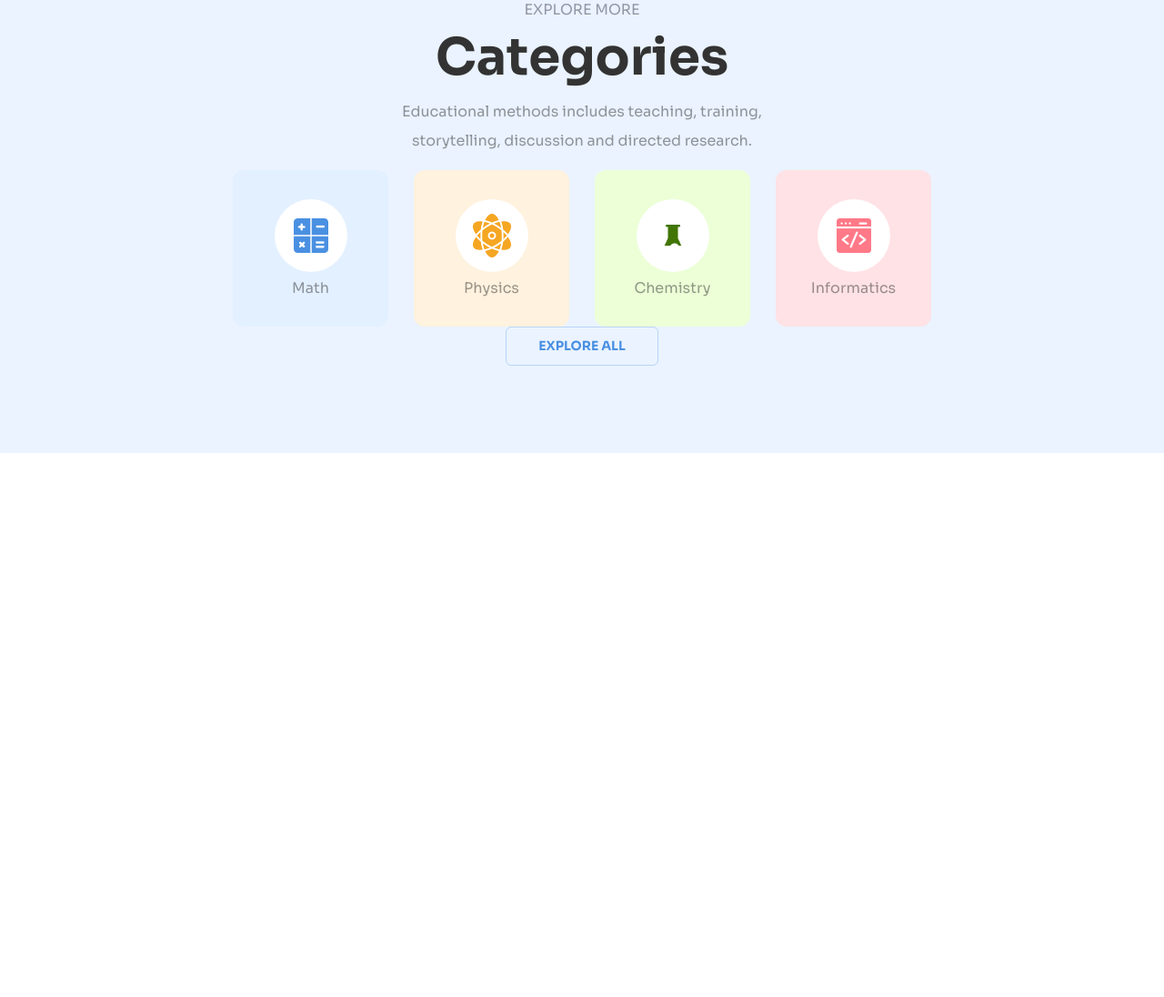
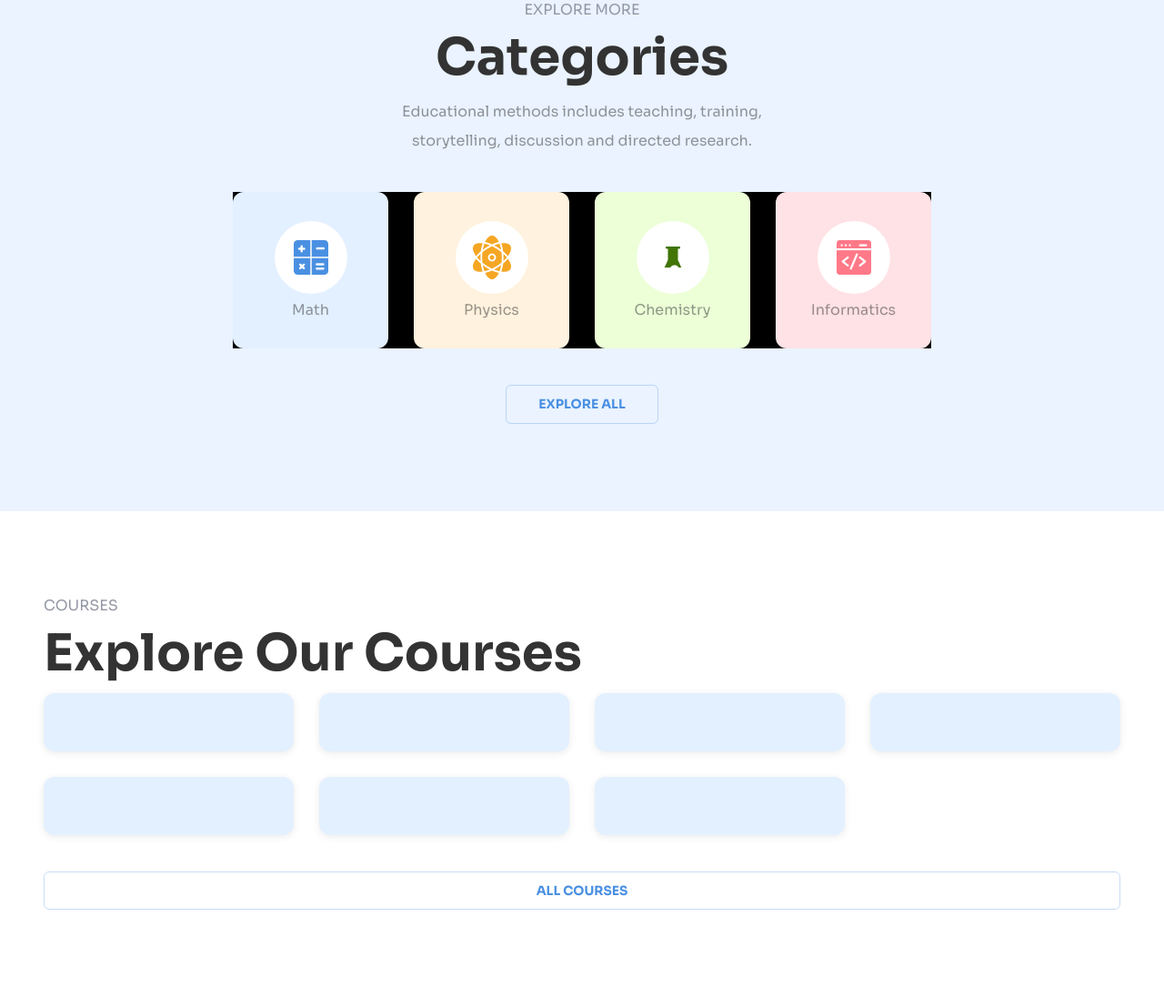
Before and after one commit to prof-biney/academy-website, a website built with Vite: page index.html in a window 1280 px wide. Shown: the part 967-2063 px from the top of the page at 91% size. Before the commit the page ends 1465 px from the top, so only its background shows below. Built offline with nearby package versions, Linux system fonts and the light colour scheme; some packages are replaced by stand-ins of ours.

Commit message:
courses section

```diff
--- a/index.html
+++ b/index.html
@@ -62,7 +62,7 @@
         <h2 class="heading-2">Categories</h2>
         <p>Educational methods includes teaching, training, <br> storytelling, discussion and directed research.</p>
 
-        <div class="grid-auto-fit">
+        <div class="grid-auto-fit" data-type="categories" style="margin-block:2.5rem">
           <div class="card bg-primary-200" data-type="categories">
             <div class="round">
               <img src="assets/math-shape.png" alt="">
@@ -93,6 +93,27 @@
 
       </div>
     </section>
+
+    <section class="section">
+      <div class="container flow">
+        <h3 class="heading-3 uppercase">Courses</h3>
+        <h2 class="heading-2">Explore Our Courses</h2>
+
+        <div class="grid-auto-fit margin-block-end-6">
+          <div class="card"></div>
+          <div class="card"></div>
+          <div class="card"></div>
+          <div class="card"></div>
+          <div class="card"></div>
+          <div class="card"></div>
+          <div class="card"></div>
+        </div>
+
+        <button class="button" data-type="primary-1-bleed">All courses</button>
+      </div>
+    </section>
+
+
   </main>
 
   <footer></footer>
--- a/sass/layout/_grid-auto-fit.scss
+++ b/sass/layout/_grid-auto-fit.scss
@@ -3,5 +3,10 @@
 .grid-auto-fit {
   display: grid;
   gap: var(--grid-gap, $grid-gap);
-  grid-template-columns: repeat(auto-fit, minmax(min(150px, 100%), 1fr));
+  grid-template-columns: repeat(auto-fit, minmax(min(250px, 100%), 1fr));
+
+  &[data-type="categories"] {
+    background-color: black;
+    grid-template-columns: repeat(auto-fit, minmax(min(150px, 100%), 1fr));
+  }
 }
```
